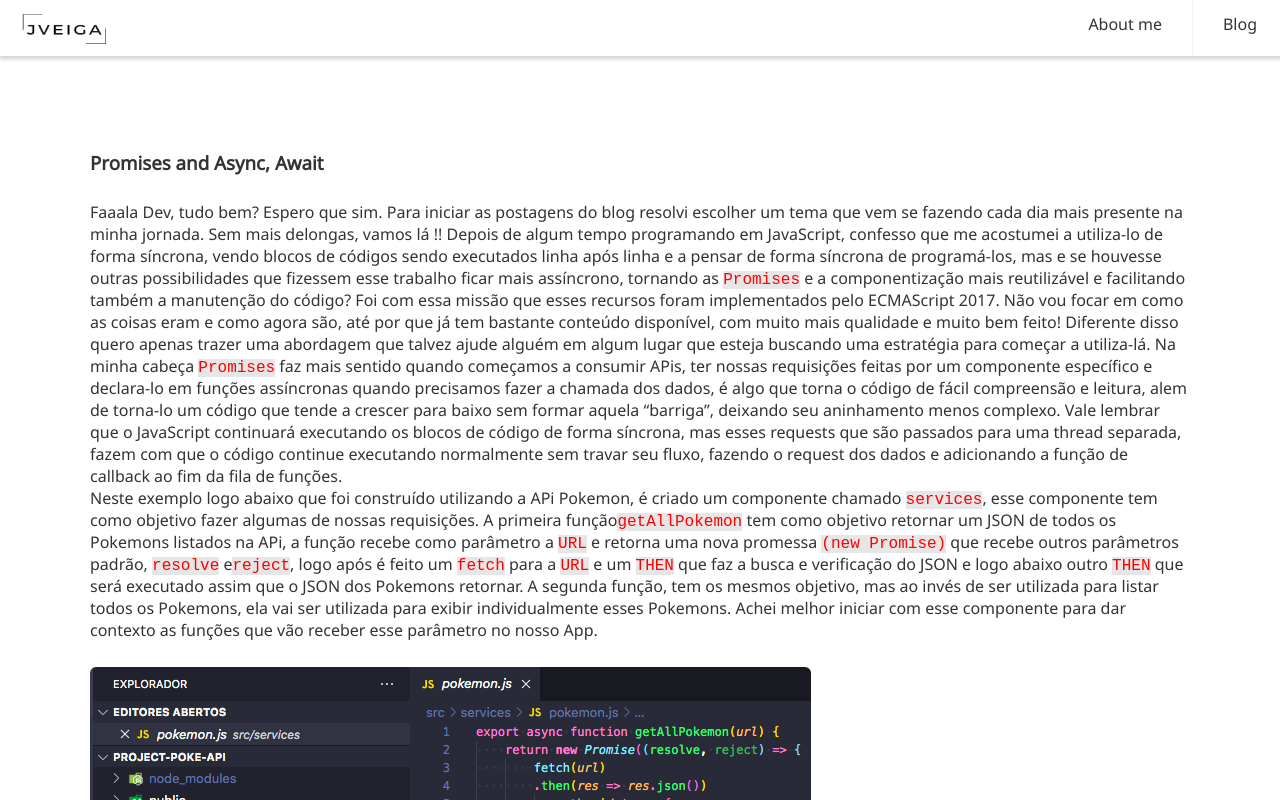
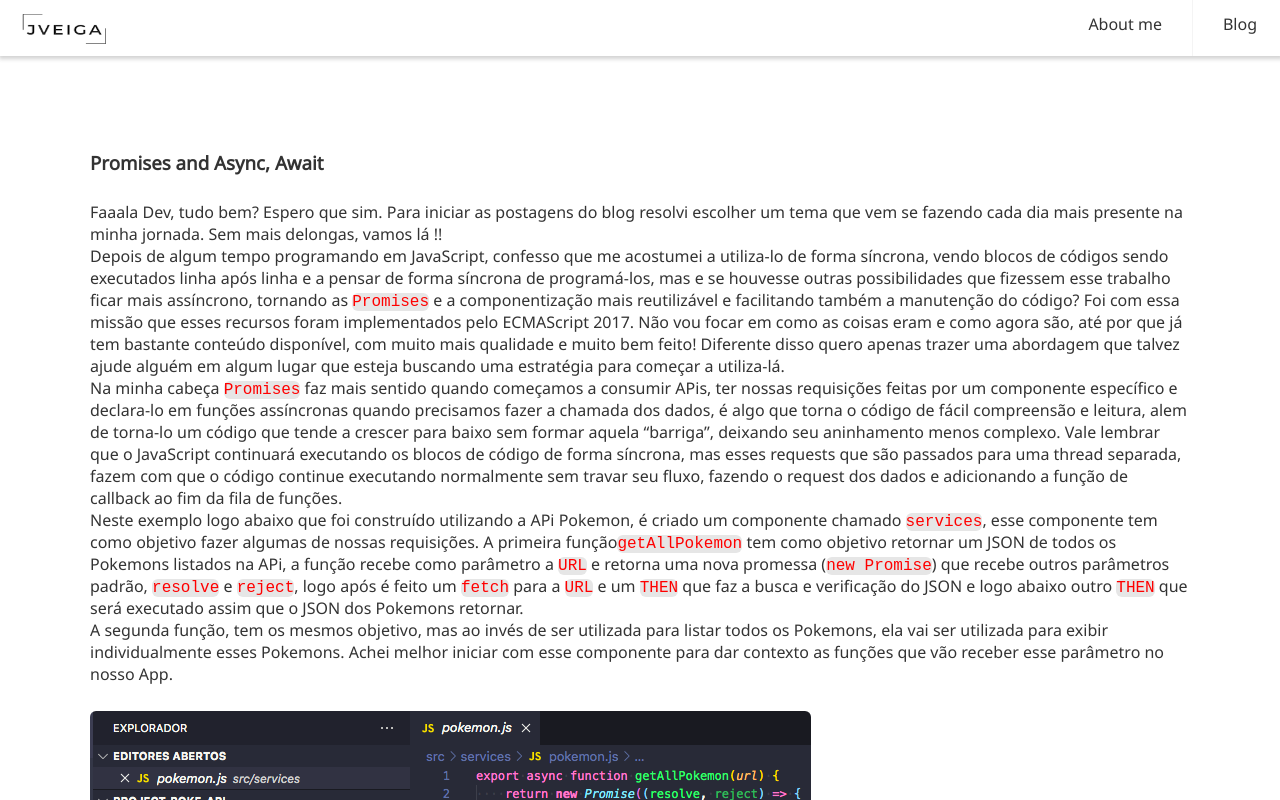
Before and after one commit to jveiiga/project-my-blog, a React (Create React App) app: page /Async-Await in a window 1280 px wide. Shown: the top 800 px of the page. Built offline with nearby package versions, Linux system fonts and the light colour scheme.

Commit message:
new features

```diff
--- a/src/App.css
+++ b/src/App.css
@@ -23,6 +23,7 @@ code {
   font-family: monospace;
   color: red;
   background-color: #e6e6e6;
+  border-radius: 6px;
 }
 
 /***************** header **************/
--- a/src/pages/Blog/Post/AsyncAwait.js
+++ b/src/pages/Blog/Post/AsyncAwait.js
@@ -6,49 +6,60 @@ const PagesBlogPostOne = () => {
       <main className="container-post__one">
         <h3 className="container-title">Promises and Async, Await</h3>
         <p className="container-text-async__await">
+          <p>
             Faaala Dev, tudo bem? Espero que sim. Para iniciar as postagens do
             blog resolvi escolher um tema que vem se fazendo cada dia mais
-          presente na minha jornada. Sem mais delongas, vamos lá !! Depois de
-          algum tempo programando em JavaScript, confesso que me acostumei a
-          utiliza-lo de forma síncrona, vendo blocos de códigos sendo executados
-          linha após linha e a pensar de forma síncrona de programá-los, mas e
-          se houvesse outras possibilidades que fizessem esse trabalho ficar
-          mais assíncrono, tornando as <code>Promises</code> e a componentização
-          mais reutilizável e facilitando também a manutenção do código? Foi com
-          essa missão que esses recursos foram implementados pelo ECMAScript
-          2017. Não vou focar em como as coisas eram e como agora são, até por
-          que já tem bastante conteúdo disponível, com muito mais qualidade e
-          muito bem feito! Diferente disso quero apenas trazer uma abordagem que
-          talvez ajude alguém em algum lugar que esteja buscando uma estratégia
-          para começar a utiliza-lá. Na minha cabeça <code>Promises</code> faz
-          mais sentido quando começamos a consumir APis, ter nossas requisições
-          feitas por um componente específico e declara-lo em funções
-          assíncronas quando precisamos fazer a chamada dos dados, é algo que
-          torna o código de fácil compreensão e leitura, alem de torna-lo um
-          código que tende a crescer para baixo sem formar aquela “barriga”,
-          deixando seu aninhamento menos complexo. Vale lembrar que o JavaScript
-          continuará executando os blocos de código de forma síncrona, mas esses
-          requests que são passados para uma thread separada, fazem com que o
-          código continue executando normalmente sem travar seu fluxo, fazendo o
-          request dos dados e adicionando a função de callback ao fim da fila de
-          funções. <br />
-          Neste exemplo logo abaixo que foi construído utilizando a APi Pokemon,
-          é criado um componente chamado <code>services</code>, esse componente
-          tem como objetivo fazer algumas de nossas requisições. A primeira
-          função
-          <code>getAllPokemon</code> tem como objetivo retornar um JSON de todos
-          os Pokemons listados na APi, a função recebe como parâmetro a{" "}
-          <code>URL</code> e retorna uma nova promessa{" "}
-          <code>(new Promise)</code> que recebe outros parâmetros padrão,{" "}
-          <code>resolve</code> e<code>reject</code>, logo após é feito um{" "}
-          <code>fetch</code> para a <code>URL</code> e um <code>THEN</code> que
-          faz a busca e verificação do JSON e logo abaixo outro{" "}
+            presente na minha jornada. Sem mais delongas, vamos lá !!
+          </p>{" "}
+          <p>
+            Depois de algum tempo programando em JavaScript, confesso que me
+            acostumei a utiliza-lo de forma síncrona, vendo blocos de códigos
+            sendo executados linha após linha e a pensar de forma síncrona de
+            programá-los, mas e se houvesse outras possibilidades que fizessem
+            esse trabalho ficar mais assíncrono, tornando as{" "}
+            <code>Promises</code> e a componentização mais reutilizável e
+            facilitando também a manutenção do código? Foi com essa missão que
+            esses recursos foram implementados pelo ECMAScript 2017. Não vou
+            focar em como as coisas eram e como agora são, até por que já tem
+            bastante conteúdo disponível, com muito mais qualidade e muito bem
+            feito! Diferente disso quero apenas trazer uma abordagem que talvez
+            ajude alguém em algum lugar que esteja buscando uma estratégia para
+            começar a utiliza-lá.
+          </p>{" "}
+          <p>
+            Na minha cabeça <code>Promises</code> faz mais sentido quando
+            começamos a consumir APis, ter nossas requisições feitas por um
+            componente específico e declara-lo em funções assíncronas quando
+            precisamos fazer a chamada dos dados, é algo que torna o código de
+            fácil compreensão e leitura, alem de torna-lo um código que tende a
+            crescer para baixo sem formar aquela “barriga”, deixando seu
+            aninhamento menos complexo. Vale lembrar que o JavaScript continuará
+            executando os blocos de código de forma síncrona, mas esses requests
+            que são passados para uma thread separada, fazem com que o código
+            continue executando normalmente sem travar seu fluxo, fazendo o
+            request dos dados e adicionando a função de callback ao fim da fila
+            de funções.
+          </p>
+          <p>
+            Neste exemplo logo abaixo que foi construído utilizando a APi
+            Pokemon, é criado um componente chamado <code>services</code>, esse
+            componente tem como objetivo fazer algumas de nossas requisições. A
+            primeira função
+            <code>getAllPokemon</code> tem como objetivo retornar um JSON de
+            todos os Pokemons listados na APi, a função recebe como parâmetro a{" "}
+            <code>URL</code> e retorna uma nova promessa (
+            <code>new Promise</code>) que recebe outros parâmetros padrão,{" "}
+            <code>resolve</code> e <code>reject</code>, logo após é feito um{" "}
+            <code>fetch</code> para a <code>URL</code> e um <code>THEN</code>{" "}
+            que faz a busca e verificação do JSON e logo abaixo outro{" "}
             <code>THEN</code> que será executado assim que o JSON dos Pokemons
-          retornar. A segunda função, tem os mesmos objetivo, mas ao invés de
-          ser utilizada para listar todos os Pokemons, ela vai ser utilizada
-          para exibir individualmente esses Pokemons. Achei melhor iniciar com
-          esse componente para dar contexto as funções que vão receber esse
-          parâmetro no nosso App.
+            retornar.
+          </p>{" "}
+          A segunda função, tem os mesmos objetivo, mas ao invés de ser
+          utilizada para listar todos os Pokemons, ela vai ser utilizada para
+          exibir individualmente esses Pokemons. Achei melhor iniciar com esse
+          componente para dar contexto as funções que vão receber esse parâmetro
+          no nosso App.
         </p>
         <img
           src="/images/blog/async-await/imageOne.png"
@@ -57,38 +68,38 @@ const PagesBlogPostOne = () => {
         />
         <p className="container-text-async__await">
           <div className="container-text-list">
+            <p>
               Em nosso App, iniciamos nossa função declarando as variáveis que
               serão utilizadas. Utilizando o <code>useState</code>, iremos
               implementar as seguintes funcionalidades:
+            </p>
           </div>
+          <ul>
             <li>
-            ⚫️ <code>pokemonData</code> - Inicialmente recebe um Array vazio e
-            retorna a listagem de todos os Pokemons da APi.
+              ⚫️ <code>pokemonData</code> - Inicialmente recebe um Array vazio
+              e retorna a listagem de todos os Pokemons da APi.
             </li>
-
             <li>
               ⚫️ <code>nextUrl</code> - Inicialmente recebe uma String vazia e
               quando o estado é alterado, recebe os parâmetros dos próximos
               Pokemons vindo da APi.
             </li>
-
             <li>
               ⚫️ <code>prevURL</code> - Tem praticamente as mesmas funções da
-            nextUrl, exceto uma condicional que verifica se há ou não uma página
-            anterior.
+              nextUrl, exceto uma condicional que verifica se há ou não uma
+              página anterior.
             </li>
-
             <li>
               ⚫️ <code>loading</code> - Inicialmente recebe um valor booleano
               (true), verifica e executa o carregamento dos dados da primeira
               página da APi.
             </li>
-
             <li>
-            ⚫️ <code>initialUrl</code> - Armazena os dados que retornam da APi
-            para serem manipulados da melhor forma durante o desenvolvimento do
-            programa.
+              ⚫️ <code>initialUrl</code> - Armazena os dados que retornam da
+              APi para serem manipulados da melhor forma durante o
+              desenvolvimento do programa.
             </li>
+          </ul>
         </p>
         <img
           src="/images/blog/async-await/imageTwo.png"
@@ -191,7 +202,7 @@ const PagesBlogPostOne = () => {
           um novo array sem alterar o anterior, armazenar e gravar os resultados
           vindo da APi. <code>setNextUrl</code> armazena os dados do nosso
           próximo <code>state</code> pegando os dados vindo da APi através de
-          <code>data.next.</code>
+          <code>data.next</code>.
         </p>
         <img
           src="/images/blog/async-await/imageSix.png"
```
Lines whose indentation alone changed are shown as unchanged.
